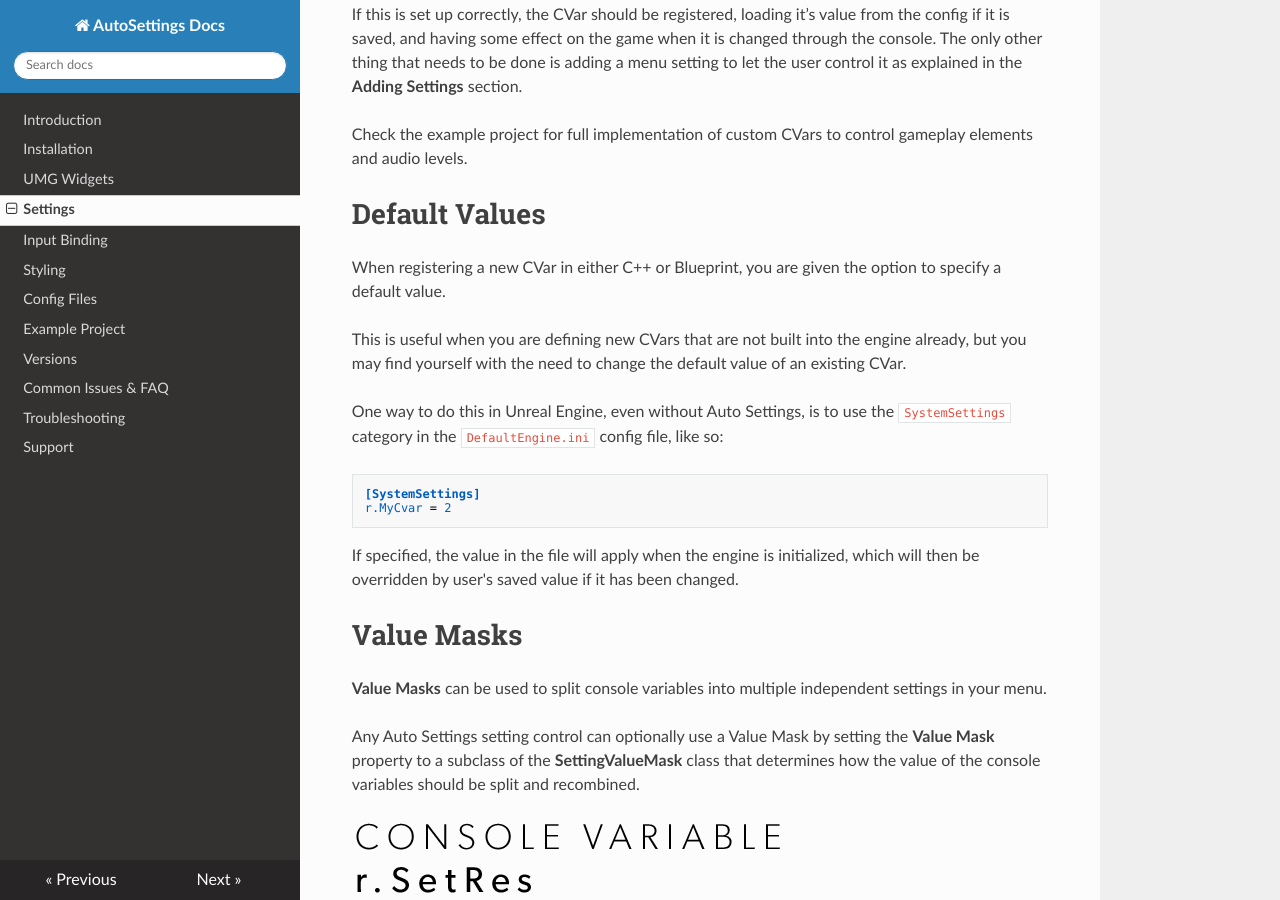
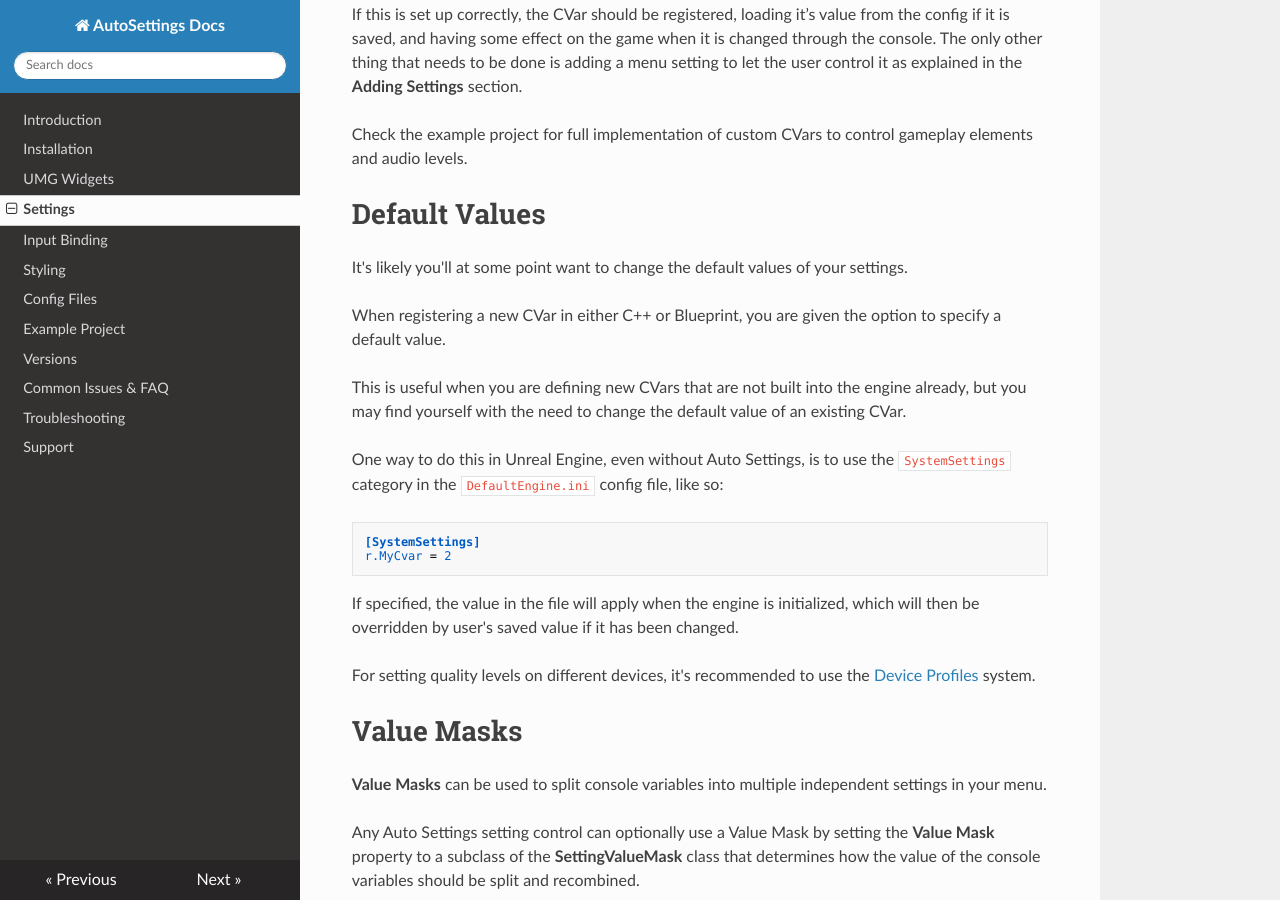
Before and after one commit to Acren/AutoSettings-Docs, an MkDocs documentation site: the page built from docs/settings.md, in a window 1280 px wide and 900 px high, scrolled down 4777 px. Built offline with MkDocs 1.6.1, drawn with Linux system fonts in a browser that asks for light colours; nearby versions of some CDN libraries; old or Windows-style settings are respelled for this version of MkDocs.

Commit message:
Add device profiles link

````diff
--- a/docs/settings.md
+++ b/docs/settings.md
@@ -100,6 +100,8 @@ Check the example project for full implementation of custom CVars to control gam
 
 # Default Values
 
+It's likely you'll at some point want to change the default values of your settings.
+
 When registering a new CVar in either C++ or Blueprint, you are given the option to specify a default value.
 
 This is useful when you are defining new CVars that are not built into the engine already, but you may find yourself with the need to change the default value of an existing CVar.
@@ -112,6 +114,8 @@ r.MyCvar = 2
 ```
 
 If specified, the value in the file will apply when the engine is initialized, which will then be overridden by user's saved value if it has been changed.
+
+For setting quality levels on different devices, it's recommended to use the [Device Profiles](https://docs.unrealengine.com/en-US/Platforms/DeviceProfiles/index.html) system.
 
 # Value Masks
 
````
